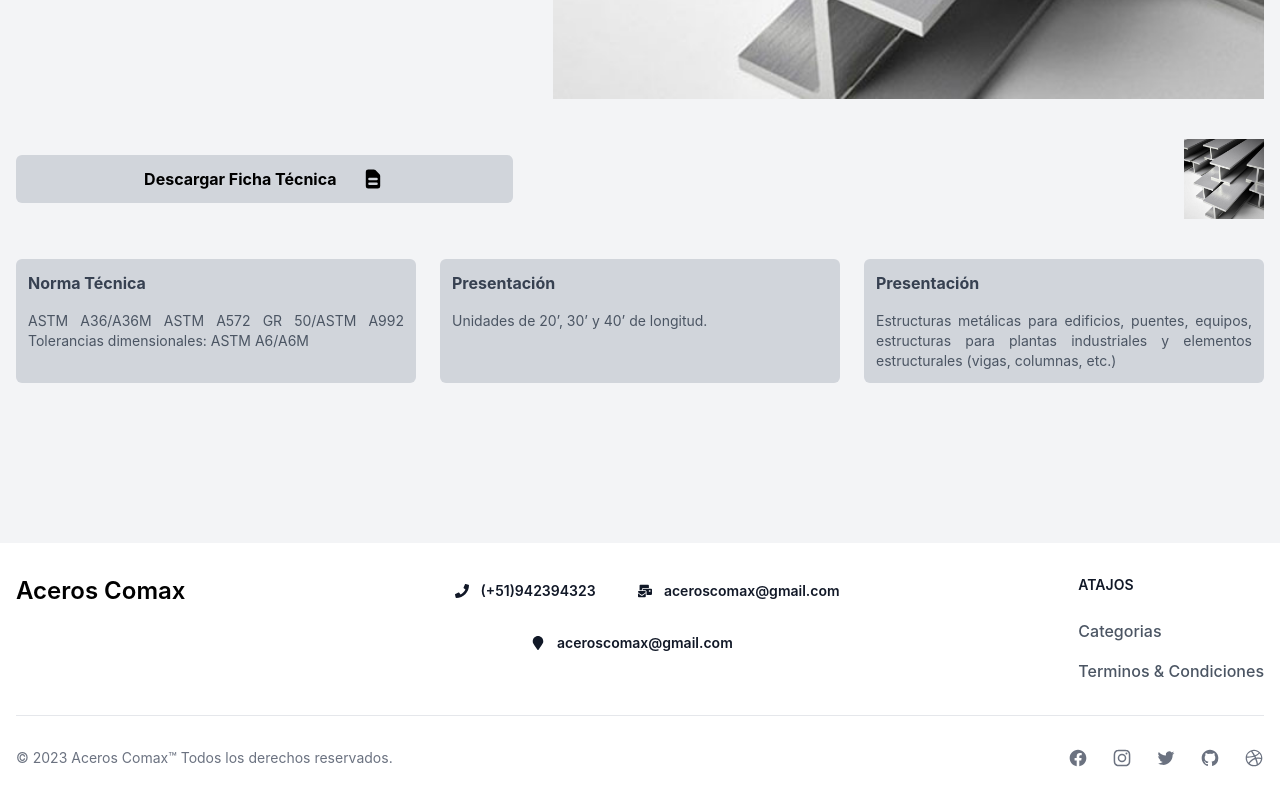
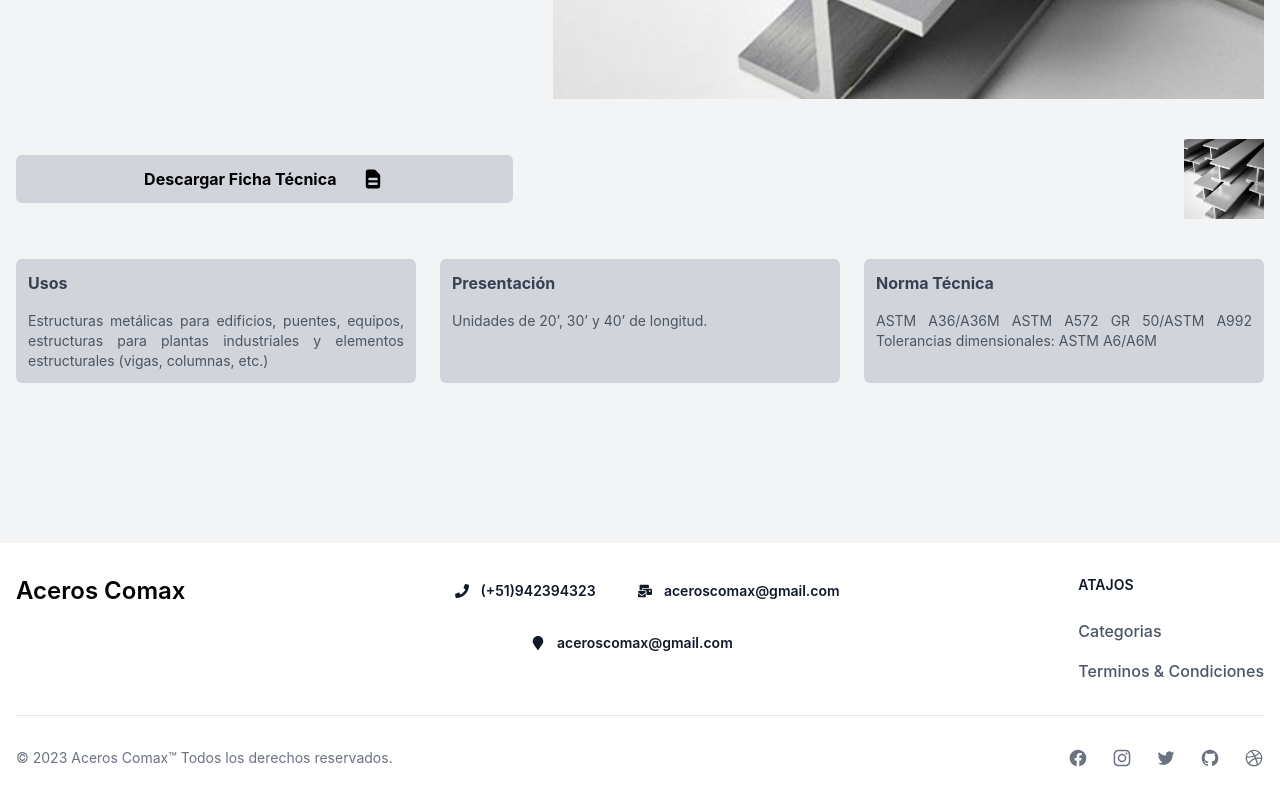
Before and after one commit to GodoyMS/acerox-comax-cra, a React (Create React App) app: page /productos/1 in a window 1280 px wide. Shown: the part 802-1602 px from the top of the page. Built offline with nearby package versions, Linux system fonts and the light colour scheme; the HTML template or start-up script is replaced by a standard one.

Commit message:
changed product features

```diff
--- a/src/screens/ProductScreen.jsx
+++ b/src/screens/ProductScreen.jsx
@@ -92,16 +92,16 @@ const ProductScreen = () => {
 
         <div className="md:col-span-12">
           <div className="flex  w-full justify-center flex-wrap gap-6">
-            {currentProduct.normaTecnica && (
+          {currentProduct.usos && (
               <div
                 style={{ minWidth: "250px" }}
-                className="flex flex-col flex-1 gap-4  text-justify bg-gray-300 dark:bg-gray-700 p-3 rounded-md"
+                className="flex-col flex w-full gap-4 flex-1 text-justify bg-gray-300 dark:bg-gray-700 p-3 rounded-md"
               >
                 <h5 className="font-bold text-base text-gray-700 dark:text-gray-100 ">
-                  Norma Técnica
+                  Usos
                 </h5>
                 <p className="text-sm text-gray-600 dark:text-gray-300">
-                  {currentProduct?.normaTecnica}
+                  {currentProduct?.usos}
                 </p>
               </div>
             )}
@@ -118,16 +118,17 @@ const ProductScreen = () => {
                 </p>
               </div>
             )}
-            {currentProduct.usos && (
+
+             {currentProduct.normaTecnica && (
               <div
                 style={{ minWidth: "250px" }}
-                className="flex-col flex w-full gap-4 flex-1 text-justify bg-gray-300 dark:bg-gray-700 p-3 rounded-md"
+                className="flex flex-col flex-1 gap-4  text-justify bg-gray-300 dark:bg-gray-700 p-3 rounded-md"
               >
                 <h5 className="font-bold text-base text-gray-700 dark:text-gray-100 ">
-                  Presentación
+                  Norma Técnica
                 </h5>
                 <p className="text-sm text-gray-600 dark:text-gray-300">
-                  {currentProduct?.usos}
+                  {currentProduct?.normaTecnica}
                 </p>
               </div>
             )}
```
